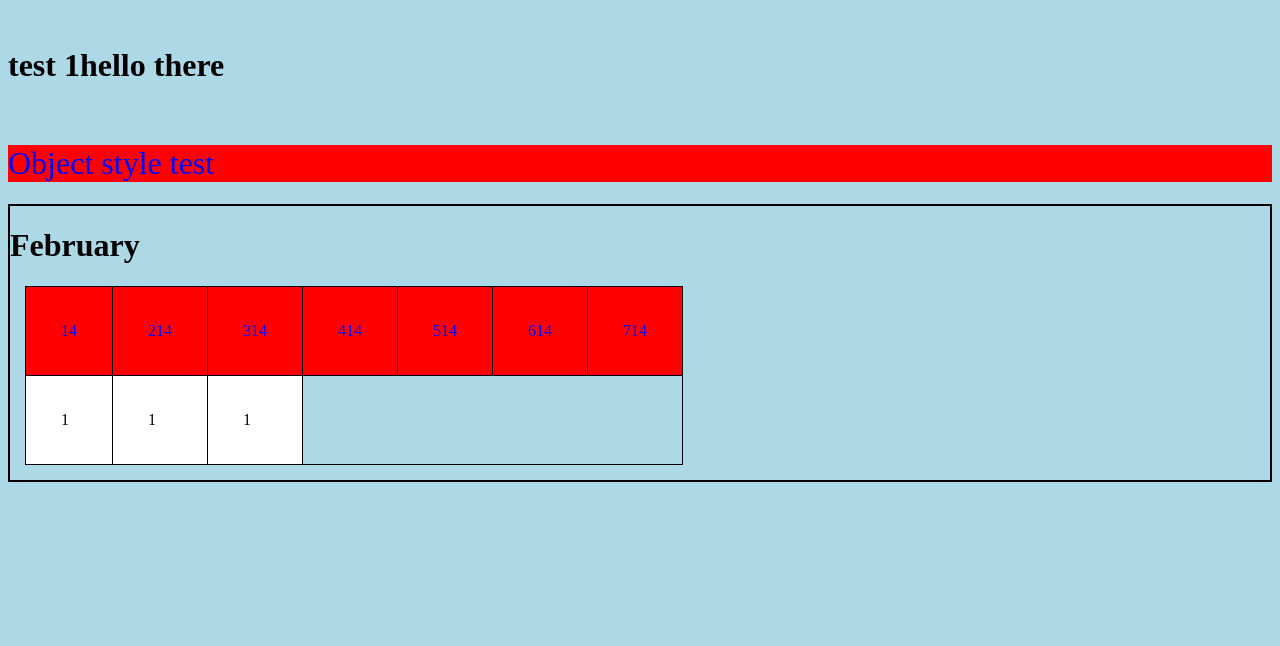
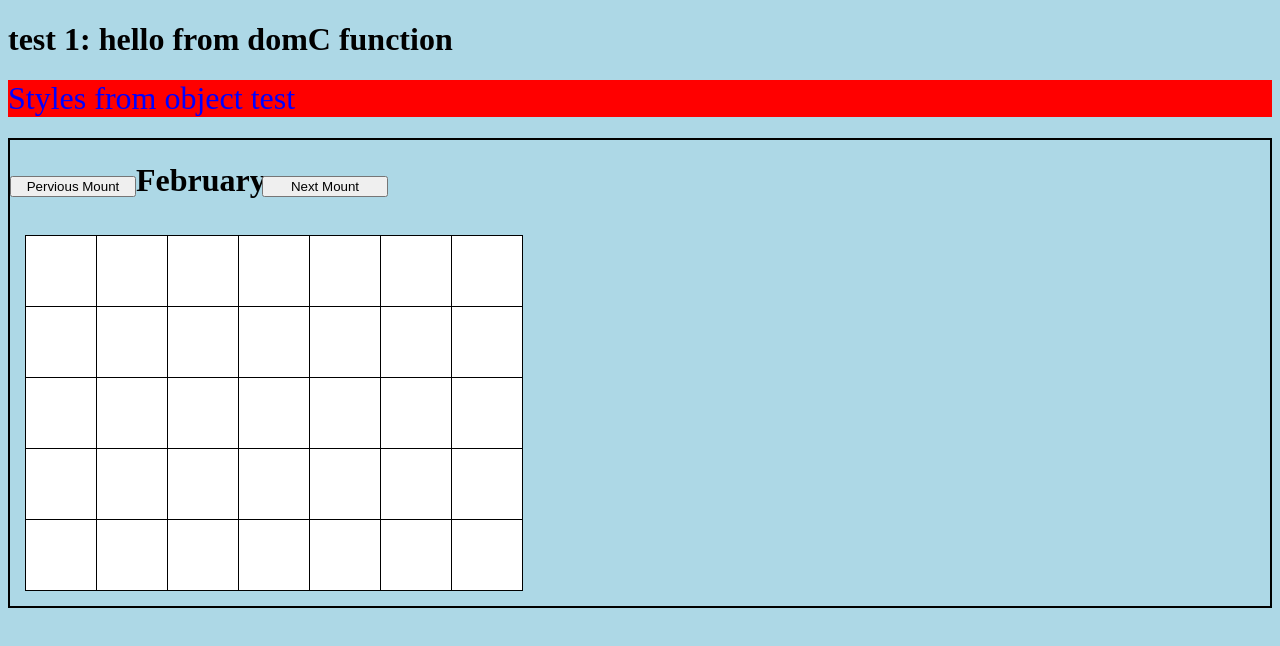
Before and after one commit to YotoBG/projectjs-dom-calendar, a plain HTML site: page index.html in a window 1280 px wide. Drawn offline with Linux system fonts and the light colour scheme.

Commit message:
CusFW 1-5 + Basic task 1-3

```diff
--- a/customFramework.js
+++ b/customFramework.js
@@ -13,18 +13,25 @@ var domC = {
         this.get(id).remove();
     },
 
-    // 4c. Adding text to element by id
+    // 4c. Adding text to element BY ID , NEW + OLD TEXT
      text: function(id, text) {
          var innerElement = this.get(id);
          var textNode = document.createTextNode(text);
          innerElement.appendChild(textNode);
      },
-
+    // Adding text to element SELECTED , NEW + OLD TEXT
     textIn: function(existingEl, text) {
         var textNode1 = document.createTextNode(text);
         existingEl.appendChild(textNode1);
     },
-
+    // Adding text to element BY ID , NEW TEXT
+    textNew: function(elemId,text){
+        this.get(elemId).innerHTML = text;
+    },
+    // Adding text to element SELECTED , NEW TEXT
+    textInNew:function(existingEl,text){
+        existingEl.innerHTML = text;
+    },
     // 2. Adding a non-existing element to an existing one
     addIn: function(newElType,existingElementID,newElInnerHTML){
 
@@ -107,15 +114,30 @@ var domC = {
         return this;
     },
 
-    // 4b. ?
+    // 4b.
 
-    // 5d gets child el array
+    // 5d. Gets child el array BY ID
     getChildElement: function(parElId){
         var parEl = document.getElementById(parElId);
         var chNodes = parEl.childNodes;
         return chNodes;
-    }
-
+    },
+    // 5d. Gets child el array by EL
+    getChildElements: function(parEl){
+        return parEl.childNodes;
+    },
+    // 5a. Gets parent element by child el
+    getParentElement: function(childEl){
+        return childEl.parentElement;
+    },
+    // 5b. Gets Sibling Element Pervious
+    getSiblingElementUp: function(elementGetPerviousSibling){
+        return elementGetPerviousSibling.previousSibling;
+    },
+    // 5c. Gets Sibling Element Next
+    getSiblingElementDown: function(elementGetNextSibling){
+        return elementGetNextSibling.nextSibling;
+    },
 
 };
 
--- a/index.html
+++ b/index.html
@@ -11,31 +11,66 @@
 
 <body>
     <h1 id="test">hi</h1>
-    <br>
-    <h1 id="test1" class="classtest">test 1</h1>
-    <br>
+
+    <h1 id="test1" class="classtest">test 1: </h1>
+
     <p id="testp"></p>
 
-    <h1 id="key-value-test">Object style test</h1>
+    <h1 id="key-value-test">Styles from object test</h1>
 
     <div id="calendar-container">
     <table id="calendar-main">
         <thead>
-            <h1 id= "mount-calendar">My Calendar</h1>
+            <input id="pervious-mount-button" class="menuMount" type="submit" value="Pervious Mount">
+            <h1 class="menuMount" id= "mount-calendar"></h1>
+            <input id="next-mount-button" class="menuMount" type="button" value="Next Mount">
         </thead>
         <tbody>
-            <tr id="table-tr">
+            <tr id="table-tr1">
                 <td></td>
-                <td>2</td>
-                <td>3</td>
-                <td>4</td>
-                <td>5</td>
-                <td>6</td>
-                <td>7</td>
+                <td></td>
+                <td></td>
+                <td></td>
+                <td></td>
+                <td></td>
+                <td></td>
             </tr>
-            <td>1</td>
-            <td>1</td>
-            <td>1</td>
+            <tr id="table-tr2">
+                <td></td>
+                <td></td>
+                <td></td>
+                <td></td>
+                <td></td>
+                <td></td>
+                <td></td>
+            </tr>
+            <tr id="table-tr3">
+                <td></td>
+                <td></td>
+                <td></td>
+                <td></td>
+                <td></td>
+                <td></td>
+                <td></td>
+            </tr>
+            <tr id="table-tr4">
+                <td></td>
+                <td></td>
+                <td></td>
+                <td></td>
+                <td></td>
+                <td></td>
+                <td></td>
+            </tr>
+            <tr id="table-tr5">
+                <td></td>
+                <td></td>
+                <td></td>
+                <td></td>
+                <td></td>
+                <td></td>
+                <td></td>
+            </tr>
 
         </tbody>
     </table>
--- a/scripts.js
+++ b/scripts.js
@@ -1,21 +1,62 @@
+// function TESTS
 domC.get("test");
 domC.delete("test");
+domC.text("test1", "hello from domC function ")
+domC.addIn("h1", "testp");
+domC.chageAttributeId("testp", "id-set-test");
+domC.chageAttributeClass("test1", "class-set-test");
+domC.chageAttributeName("test1", "name-set-test");
+//==== Get Child Element Test ====
+//var childElementArray = domC.getChildElement("table-tr1");
 
-domC.text("test1","hello there ")
+var object2 = {
+  color: "blue",
+  "background-color": "red",
+  "font-weight": "normal",
+}
+// for(var i in object2){
+//     console.log("OBJECT2 Key:" + i + ". Value: " + object2[i]);
+//                //  key                     // key's value
+// }
+domC.changeStyle("key-value-test", object2);
+// TESTS END
 
-domC.addIn("h1","testp");
-
-domC.chageAttributeId("testp","id-set-test");
-domC.chageAttributeClass("test1","class-set-test");
-domC.chageAttributeName("test1","name-set-test");
+var trNumber; // table row number
+var childElementsDays; // td in tr
 
 var dateO = new Date();
 var mountNumber = dateO.getMonth() + 1;
-var dayNumber = dateO.getDate();
-console.log(dayNumber);
 var mountText = "";
+var perviousMountButton = domC.get("pervious-mount-button");
+var nextMountButton = domC.get("next-mount-button");
+// Osnovni zadachi 1,2,3
+showMountName();
+perviousMountButton.addEventListener("click", function () {
+  mountNumber--;
+  daysInMonth(mountNumber);
+  showMountName();
+  displayDaysInCalendar();
+  //console.log(mountNumber);
+});
 
-switch(mountNumber) {
+nextMountButton.addEventListener("click", function () {
+  mountNumber++;
+  daysInMonth(mountNumber);
+  showMountName();
+  displayDaysInCalendar();
+  //console.log(mountNumber);
+});
+
+
+// H1 in calendar head , shows mount as text
+function showMountName() {
+  if (mountNumber < 1) {
+    mountNumber = 1;
+  }
+  if (mountNumber > 12) {
+    mountNumber = 12;
+  }
+  switch (mountNumber) {
     case 1:
       mountText = "January";
       break;
@@ -46,44 +87,61 @@ switch(mountNumber) {
     case 10:
       mountText = "October";
       break;
-    case 1:
+    case 11:
       mountText = "November";
       break;
-    case 2:
+    case 12:
       mountText = "December";
       break;
     default:
       mountText = "Error";
+      break;
   }
 
-domC.get("mount-calendar").innerHTML = mountText;
-console.log("==== Key Value Test ====");
+  domC.textNew("mount-calendar", mountText);
+}
+// H1 in calendar head END
 
-var object2 = {
-    color: "blue",
-    "background-color": "red",
-    "font-weight": "normal",
+function daysInMonth(mountNumber) {
+  return new Date(2019, mountNumber, 0).getDate();
 }
 
-{
-// for(var i in object2){
-//     console.log("OBJECT2 Key:" + i + ". Value: " + object2[i]);
-//                //  key                     // key's value
-// }
+
+
+//console.log("Days in Mount: " + daysInMonth(mountNumber));
+
+// TODO: REMAKE
+
+function displayDaysInCalendar() {
+  var weeksInMount = Math.ceil(daysInMonth(mountNumber) / 7);
+
+  console.log("Weeks in Mount: " + weeksInMount);
+  console.log("Days in Mount: " + daysInMonth(mountNumber));
+
+  for (let i = 1; i <= weeksInMount + 1; i++) {
+    //console.log("i= " + i);
+    trNumber = document.getElementById("table-tr" + i);
+    childElementsDays = domC.getChildElement("table-tr" + i);
+    for (let j = 1; j <= (daysInMonth(mountNumber)); j += 2) {
+
+      if (childElementsDays[j] === undefined) {
+        continue
       }
-domC.changeStyle("key-value-test",object2);
+      //
 
-//===============================================
-console.log("==== Get Child Element Test ====");
-
-var childElementArray = domC.getChildElement("table-tr");
-
-for (let i = 1; i < childElementArray.length; i+=2) {
-
-    domC.changeStyleExistingEl(childElementArray[i],object2);
-    domC.textIn(childElementArray[i],dayNumber);
-
-    //console.log(childElementArray[i]);
+      if ((daysInMonth(mountNumber) == 28) && (i == 5)) {
+        domC.textInNew(childElementsDays[1], "");
+        domC.textInNew(childElementsDays[3], "");
+        domC.textInNew(childElementsDays[5], "");
       }
 
-//console.log(domC.getChildElement("table-tr"))
+      console.log("j= " + j);
+      if ((((i - 1) * 7) + Math.ceil(j / 2)) >= daysInMonth(mountNumber) + 1) {
+        domC.textInNew(childElementsDays[j], "");
+        break; //Stops the loop if DAY display > daysInMounth
+      }
+      domC.textInNew(childElementsDays[j], (((i - 1) * 7) + Math.ceil(j / 2)));
+
+    }
+  }
+}
--- a/styles.css
+++ b/styles.css
@@ -27,3 +27,10 @@ body{
     padding: 15px;
     margin:15px;
 }
+.menuMount{
+    display: inline-block;
+    width:10%;
+}
+#mount-calendar{
+    text-align: center;
+}
```
Lines whose indentation alone changed are shown as unchanged.
